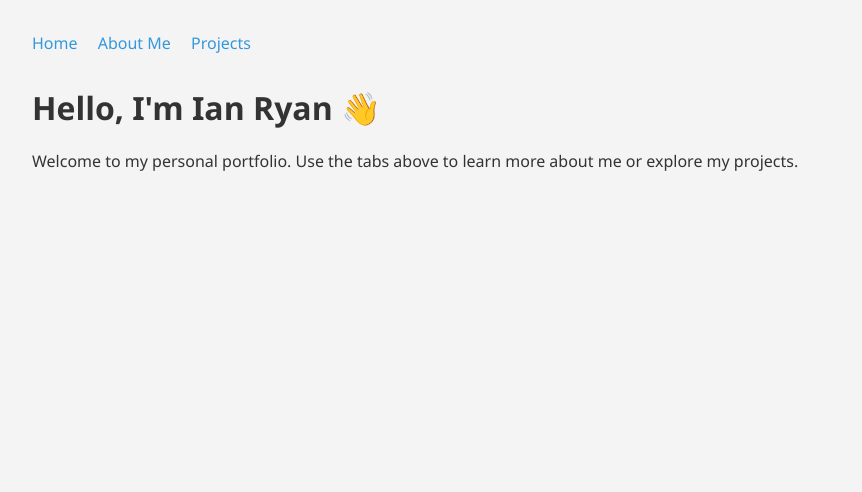
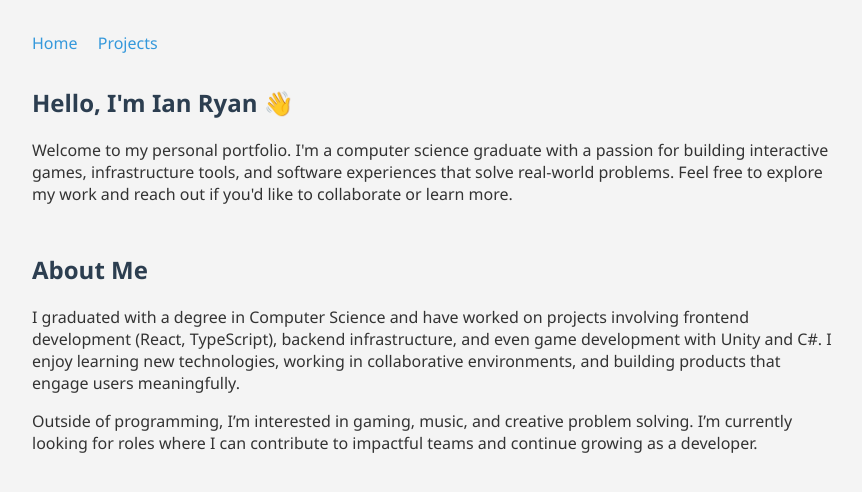
Before and after one commit to ianeryan17/ianeryan17.github.io, a plain HTML site: page index.html in a window 1280 px wide. Shown: the whole page, without its empty margins (0-862 px from the left). Drawn offline with Linux system fonts and the light colour scheme.

Commit message:
Update index.html

```diff
--- a/index.html
+++ b/index.html
@@ -2,6 +2,7 @@
 <html lang="en">
 <head>
   <meta charset="UTF-8" />
+  <meta name="viewport" content="width=device-width, initial-scale=1.0"/>
   <title>Ian Ryan – Portfolio</title>
   <style>
     body {
@@ -11,27 +12,50 @@
       background: #f4f4f4;
       color: #333;
     }
+
     nav {
       margin-bottom: 2rem;
     }
+
     nav a {
       margin-right: 1rem;
       text-decoration: none;
       color: #3498db;
     }
+
     nav a:hover {
       text-decoration: underline;
+    }
+
+    section {
+      margin-bottom: 3rem;
+    }
+
+    h1, h2 {
+      color: #2c3e50;
+    }
+
+    p {
+      max-width: 800px;
     }
   </style>
 </head>
 <body>
   <nav>
     <a href="index.html">Home</a>
-    <a href="about.html">About Me</a>
     <a href="projects.html">Projects</a>
   </nav>
 
-  <h1>Hello, I'm Ian Ryan 👋</h1>
-  <p>Welcome to my personal portfolio. Use the tabs above to learn more about me or explore my projects.</p>
+  <section>
+    <h1>Hello, I'm Ian Ryan 👋</h1>
+    <p>Welcome to my personal portfolio. I'm a computer science graduate with a passion for building interactive games, infrastructure tools, and software experiences that solve real-world problems. Feel free to explore my work and reach out if you'd like to collaborate or learn more.</p>
+  </section>
+
+  <section>
+    <h2>About Me</h2>
+    <p>I graduated with a degree in Computer Science and have worked on projects involving frontend development (React, TypeScript), backend infrastructure, and even game development with Unity and C#. I enjoy learning new technologies, working in collaborative environments, and building products that engage users meaningfully.</p>
+
+    <p>Outside of programming, I’m interested in gaming, music, and creative problem solving. I’m currently looking for roles where I can contribute to impactful teams and continue growing as a developer.</p>
+  </section>
 </body>
 </html>
```
